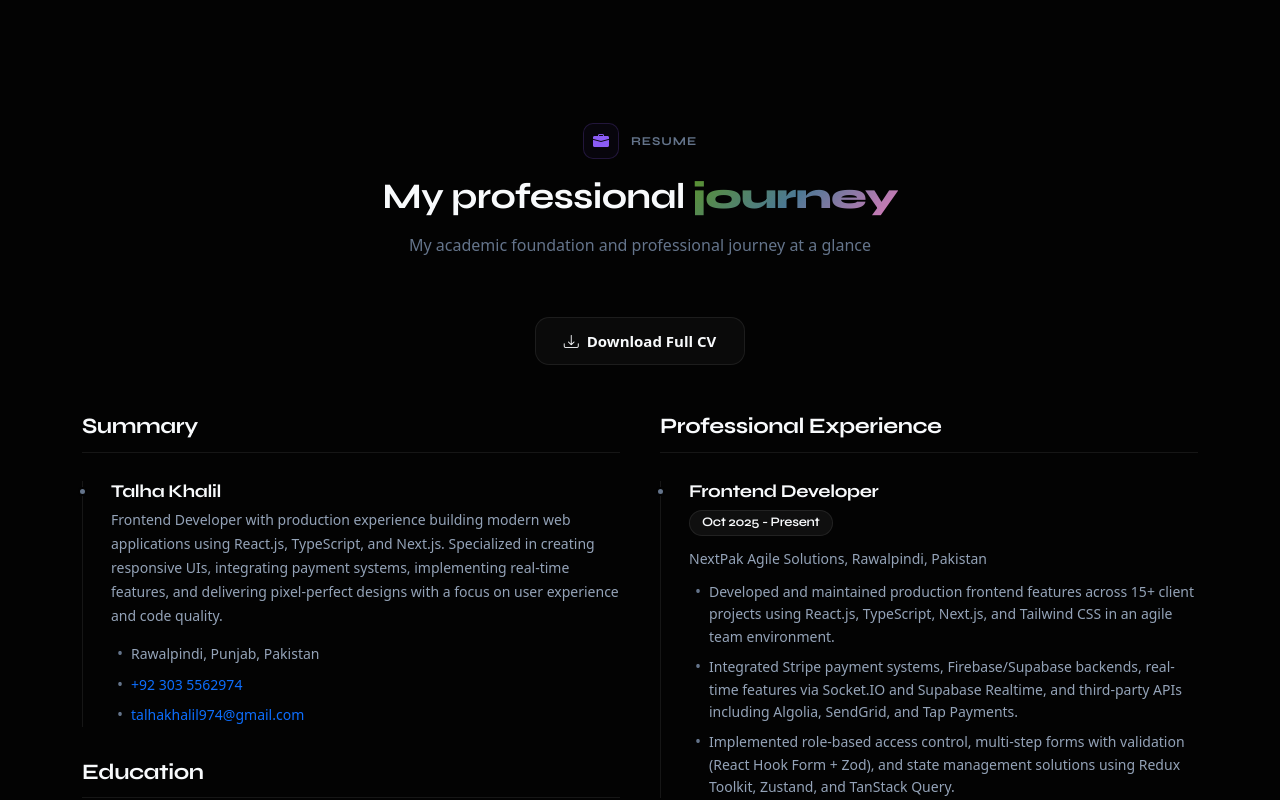
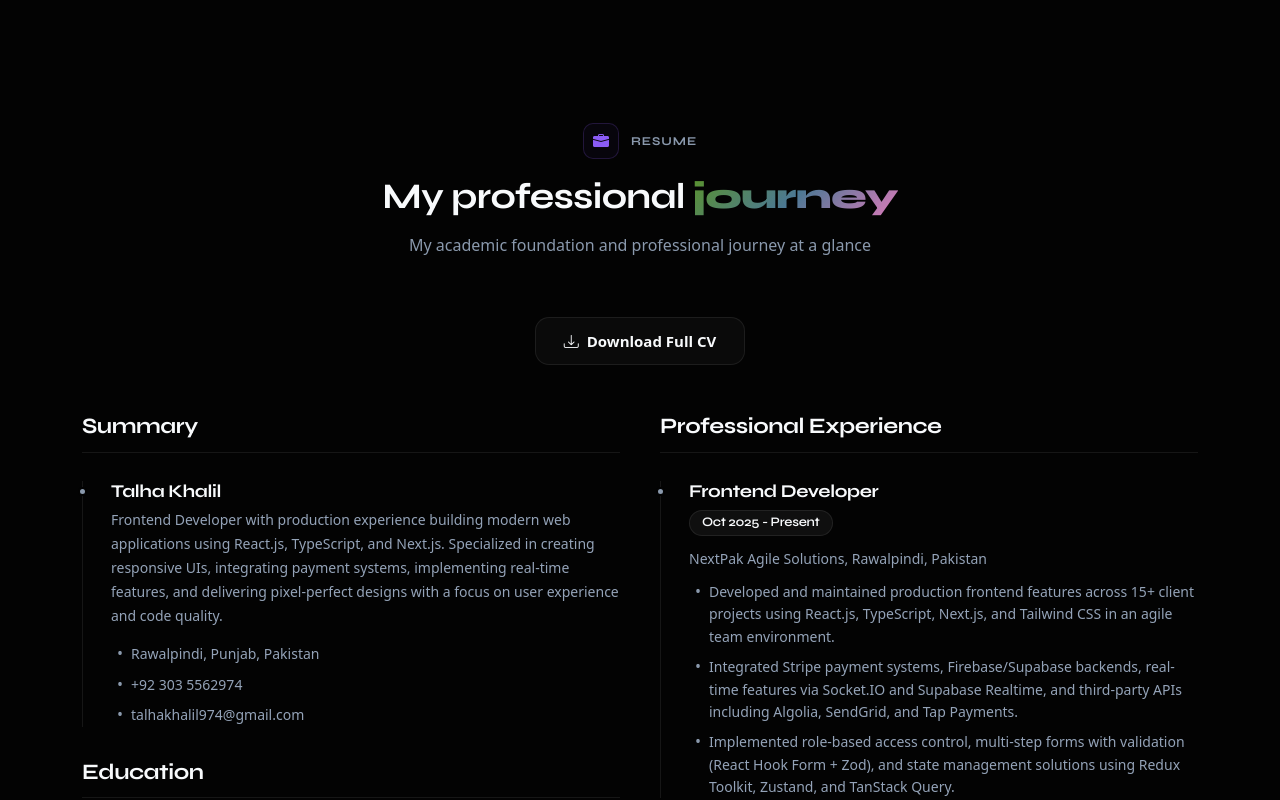
Before and after one commit to TalhaKhalilMERN/talha-portfolio, a React (Create React App) app: page / in a window 1280 px wide. Shown: the part 1700-2500 px from the top of the page. Built offline with nearby package versions, Linux system fonts and the light colour scheme.

Commit message:
Fix: Handled the overflow-x issue

```diff
--- a/src/index.css
+++ b/src/index.css
@@ -7,7 +7,7 @@
   --border-hover: rgba(255, 255, 255, 0.16);
   --text-primary: #f8fafc;
   --text-secondary: #94a3b8;
-  --text-muted: #64748b;
+  --text-muted: #8a99ad;
 
   /* Accent Colors */
   --accent-blue: #3b82f6;
@@ -33,7 +33,7 @@
   padding: 0;
 }
 
-body {
+html, body {
   margin: 0;
   background-color: var(--bg-primary) !important;
   color: var(--text-secondary) !important;
@@ -42,11 +42,13 @@ body {
   -moz-osx-font-smoothing: grayscale;
   line-height: 1.6;
   overflow-x: hidden;
+  width: 100%;
 }
 
 /* Scrollbar Customization */
 ::-webkit-scrollbar {
   width: 8px;
+  height: 8px;
 }
 ::-webkit-scrollbar-track {
   background: var(--bg-primary);
@@ -699,6 +701,15 @@ section {
   border-left: 1px solid var(--border-color);
   margin-bottom: 32px;
   transition: var(--transition-smooth);
+}
+
+.resume-contact-link {
+  color: var(--text-secondary) !important;
+  text-decoration: none;
+}
+
+.resume-contact-link:hover {
+  color: var(--text-primary) !important;
 }
 
 .resume-item-modern:last-child {
@@ -1387,6 +1398,13 @@ textarea.contact-form-control {
   transform: translateY(-2px);
 }
 
+@media (max-width: 480px) {
+  #scroll-top {
+    bottom: 72px;
+    right: 16px;
+  }
+}
+
 /* Floating Bottom Navigation Dock */
 .bottom-dock {
   position: fixed;
```
